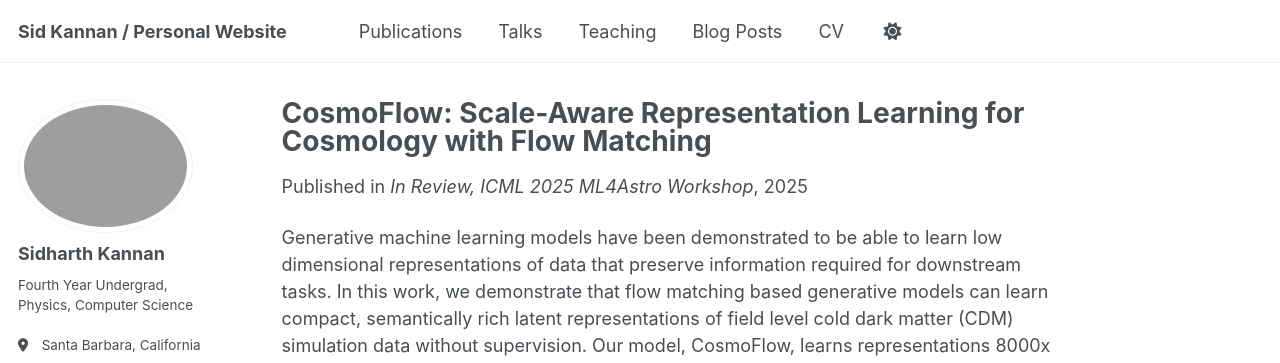
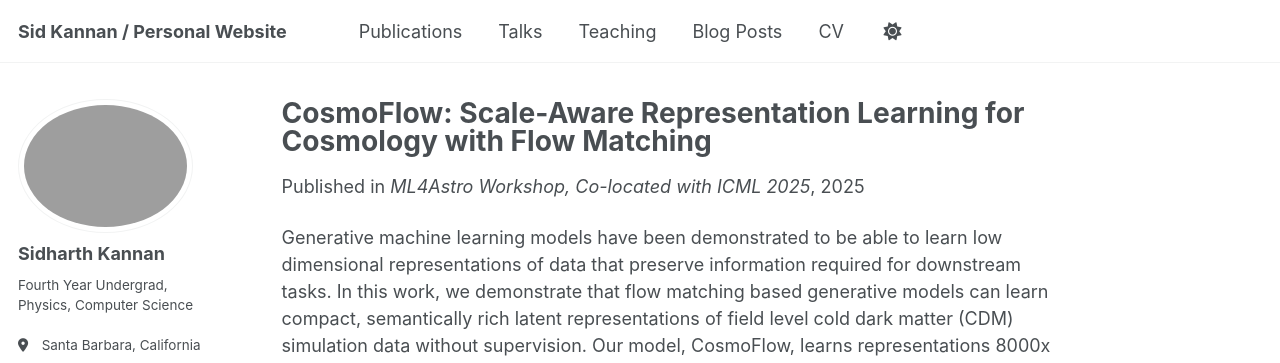
Before and after one commit to sidk2/sidk2.github.io, a Jekyll site: the page built from _publications/cosmoflow.md, in a window 1280 px wide and 1182 px high. Shown: the top 363 px of the window. Built offline with Jekyll 4.4.1, drawn with Linux system fonts in a browser that asks for light colours; some web fonts are replaced.

Commit message:
ml4astro accepted

```diff
--- a/_publications/cosmoflow.md
+++ b/_publications/cosmoflow.md
@@ -5,7 +5,7 @@ category: manuscripts
 permalink: /publication/cosmo-flow
 excerpt: ''
 date: 2025-07-01
-venue: 'In Review, ICML 2025 ML4Astro Workshop'
+venue: 'ML4Astro Workshop, Co-located with ICML 2025'
 paperurl: 'https://openreview.net/pdf?id=VGRQvPxxY5'
 
 ---
```
